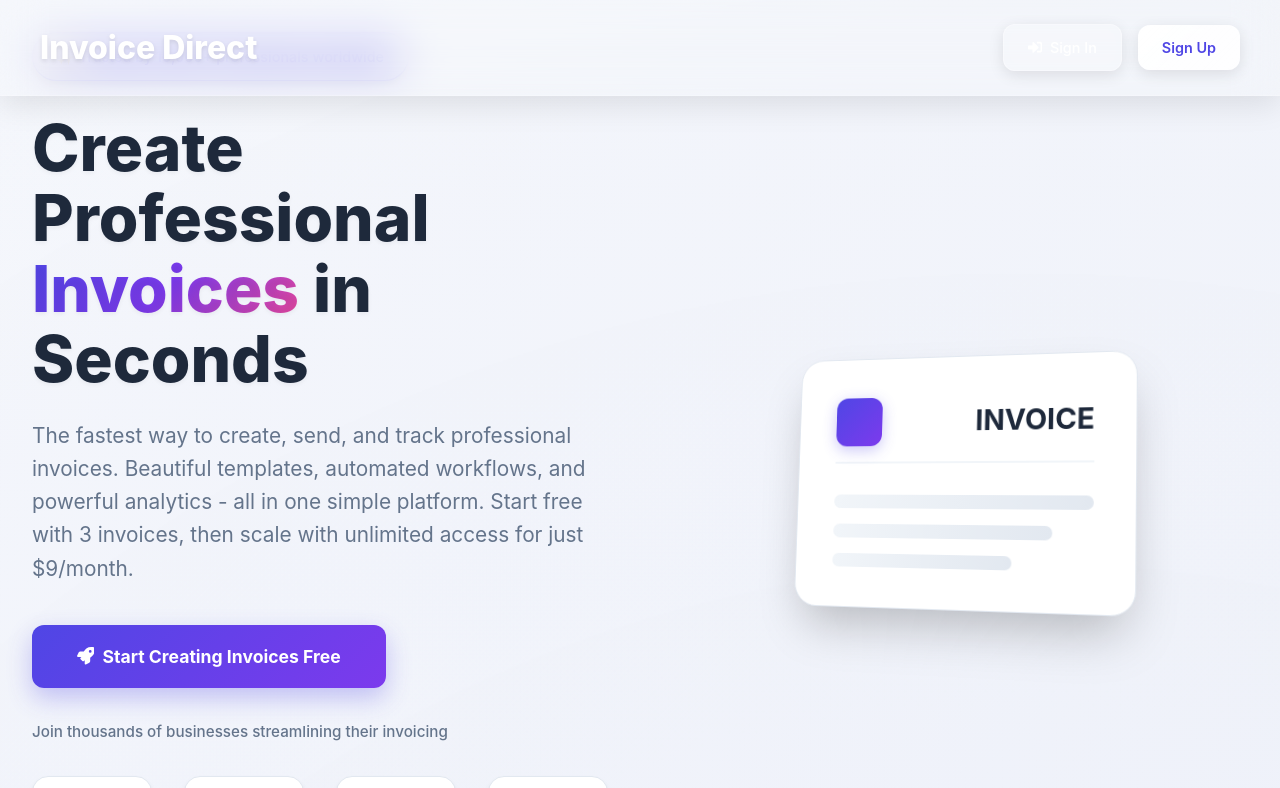
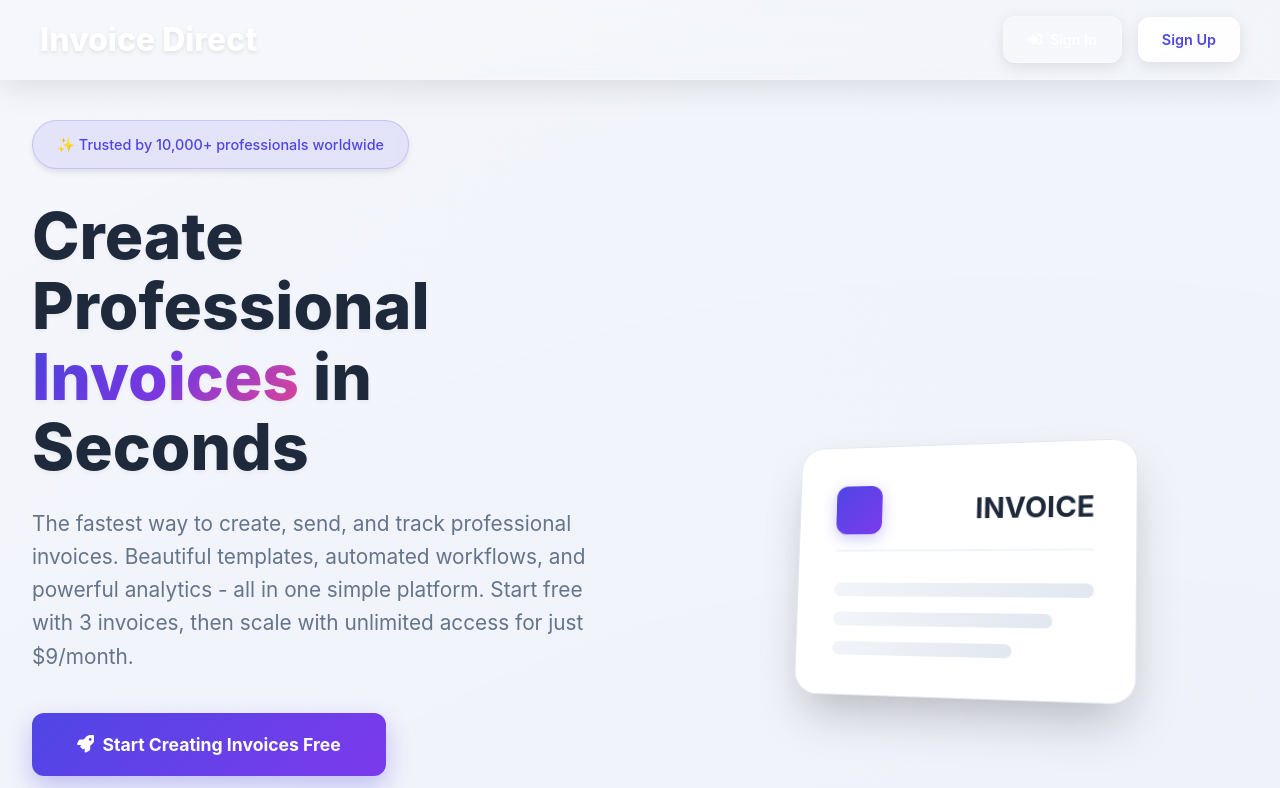
Before and after one commit to Pixelprosolutions/invoice-direct, a React (Vite) app: page / in a window 1280 px wide. Shown: the top 788 px of the page. Built offline with nearby package versions, Linux system fonts and the light colour scheme; no server answers.

Commit message:
Fix UI issues and ensure homepage is the starting page

```diff
--- a/src/App.jsx
+++ b/src/App.jsx
@@ -45,12 +45,12 @@ function App() {
     )
   }
 
+  // Always show homepage for non-authenticated users
+  // Only show authenticated app if user is logged in
   return (
     <ErrorBoundary>
       <div className={styles.container}>
-        {user ? (
-          <AuthenticatedApp />
-        ) : (
+        {!user ? (
           <>
             <header className={styles.landingHeader}>
               <div className={styles.headerContent}>
@@ -79,6 +79,8 @@ function App() {
               onSignIn={() => handleAuthClick('signin')}
             />
           </>
+        ) : (
+          <AuthenticatedApp />
         )}
 
         {showAuthModal && (
--- a/src/App.module.css
+++ b/src/App.module.css
@@ -48,7 +48,7 @@
 
 /* Landing page header */
 .landingHeader {
-  position: absolute;
+  position: fixed;
   top: 0;
   left: 0;
   right: 0;
@@ -58,6 +58,9 @@
   backdrop-filter: blur(20px);
   border-bottom: 1px solid rgba(255, 255, 255, 0.2);
   box-shadow: 0 8px 32px rgba(0, 0, 0, 0.1);
+  height: 80px;
+  display: flex;
+  align-items: center;
 }
 
 .headerContent {
@@ -66,6 +69,7 @@
   align-items: center;
   max-width: 1200px;
   margin: 0 auto;
+  width: 100%;
 }
 
 .landingHeader h1 {
--- a/src/components/LandingPage.module.css
+++ b/src/components/LandingPage.module.css
@@ -24,8 +24,9 @@
 .hero {
   display: flex;
   align-items: center;
-  min-height: 100vh;
+  min-height: calc(100vh - 80px);
   padding: 2rem;
+  padding-top: 120px;
   max-width: 1400px;
   margin: 0 auto;
   gap: 4rem;
--- a/src/context/AuthContext.jsx
+++ b/src/context/AuthContext.jsx
@@ -201,6 +201,7 @@ export const AuthProvider = ({ children }) => {
 
       // Clear any cached data from localStorage
       localStorage.removeItem('invoiceData')
+      localStorage.removeItem('savedInvoices')
 
       // Try to sign out from Supabase, but don't block on it
       supabase.auth.signOut().catch(error => {
@@ -213,6 +214,7 @@ export const AuthProvider = ({ children }) => {
       setUser(null)
       setUserProfile(null)
       localStorage.removeItem('invoiceData')
+      localStorage.removeItem('savedInvoices')
     }
   }
 
```
